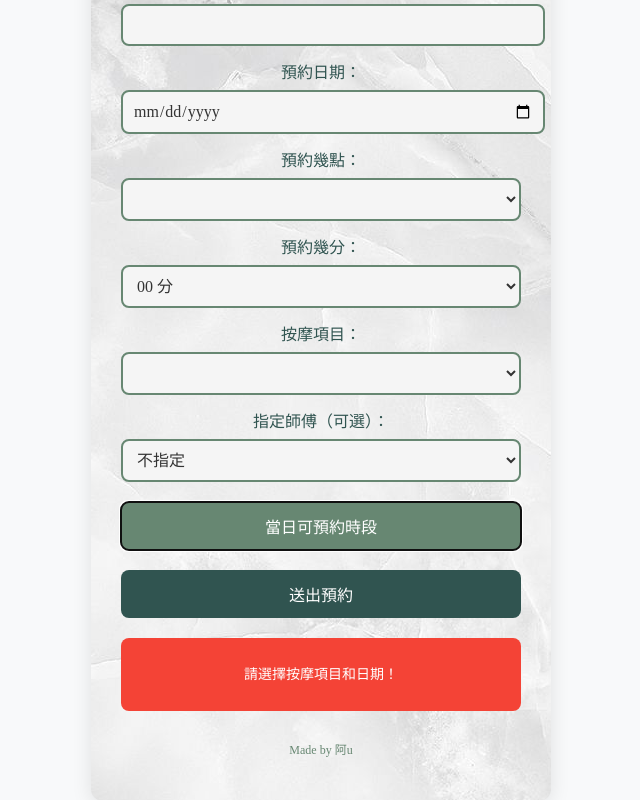
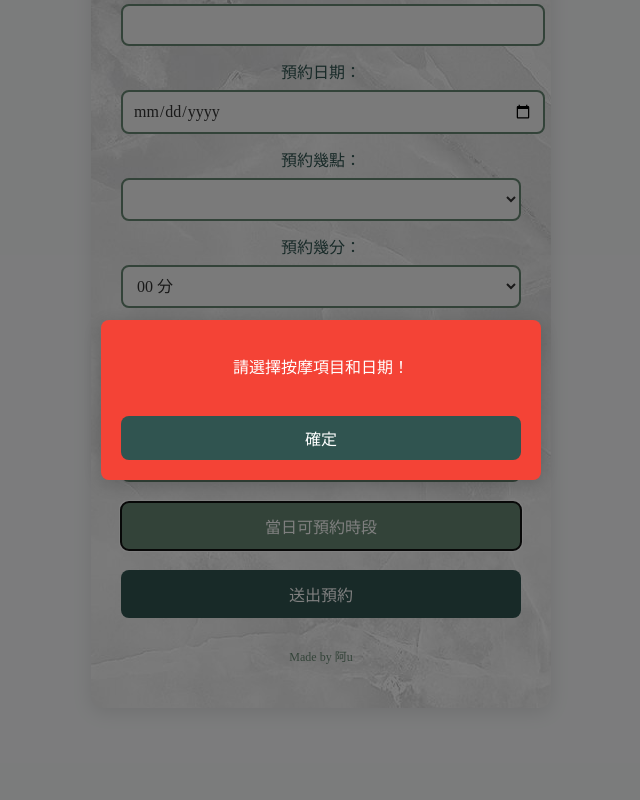
Before and after one commit to Ah-uuu/booking-sometime-0, a Vue app: page / in a window 1280 px wide. Both pictures are taken after a click on the button "當日可預約時段". Shown: the part 309-1109 px from the top of the page, without its empty margins (319-959 px from the left). Built offline with nearby package versions, Linux system fonts and the light colour scheme.

Commit message:
Update BookingForm.vue

```diff
--- a/src/components/BookingForm.vue
+++ b/src/components/BookingForm.vue
@@ -76,9 +76,12 @@
       <button type="submit">送出預約</button>
     </form>
 
-    <!-- 回應訊息 -->
-    <div v-if="message" class="message" :class="{ 'success-message': message.success, 'error-message': !message.success }">
-      <p>{{ message.text }}</p>
+    <!-- 彈出視窗 -->
+    <div v-if="showModal" class="modal-overlay">
+      <div class="modal-content" :class="{ 'success-modal': message.success, 'error-modal': !message.success }">
+        <p>{{ message.text }}</p>
+        <button @click="closeModal" class="modal-button">確定</button>
+      </div>
     </div>
 
     <!-- 版權標示 -->
@@ -103,6 +106,7 @@ export default {
         appointmentMinutes: '00',
       },
       message: null,
+      showModal: false, // 控制彈出視窗的顯示
       serviceDurations: {
         '半身按摩_30': 30,
         '半身按摩_60': 60,
@@ -230,10 +234,11 @@ export default {
       try {
         if (!this.formData.service || !this.formData.appointmentDate) {
           this.message = { success: false, text: '請選擇按摩項目和日期！' };
-          setTimeout(() => this.message = null, 5000);
+          this.showModal = true; // 顯示彈出視窗
           return;
         }
         this.message = { success: false, text: '排查進行中 過程需要數秒 請稍等片刻...' };
+        this.showModal = true; // 顯示彈出視窗
 
         const response = await axios.get(`https://booking-k1q8.onrender.com/available-times?service=${this.formData.service}&date=${this.formData.appointmentDate}`);
         if (response.data.success) {
@@ -256,8 +261,6 @@ export default {
           success: false,
           text: error.response?.data?.message || '查詢可用時段失敗，請稍後再試！',
         };
-      } finally {
-        setTimeout(() => this.message = null, 5000);
       }
     },
     async submitForm() {
@@ -298,8 +301,9 @@ export default {
 
           this.message = {
             success: true,
-            text: `預約成功！預約時間：\n${timeSegments.join('\n')}`,
+            text: `預約成功！預約時間：\n${timeSegments.join('\n')}\n(提醒您!!可截圖此畫面以免忘記預約的時段)`,
           };
+          this.showModal = true; // 顯示彈出視窗
 
           this.formData.name = '';
           this.formData.phone = '';
@@ -308,10 +312,6 @@ export default {
           this.formData.appointmentDate = '';
           this.formData.appointmentHour = '';
           this.formData.appointmentMinutes = '00';
-
-          setTimeout(() => {
-            this.message = null;
-          }, 5000);
         }
       } catch (error) {
         console.error('提交預約時發生錯誤：', error);
@@ -323,10 +323,12 @@ export default {
             ? errorMessage
             : `${errorMessage}\n${error.response?.data?.nextAvailableTime ? `目前最快可預約時段：${error.response.data.nextAvailableTime}` : ''}`,
         };
-        setTimeout(() => {
-          this.message = null;
-        }, 5000);
+        this.showModal = true; // 顯示彈出視窗
       }
+    },
+    closeModal() {
+      this.showModal = false; // 關閉彈出視窗
+      this.message = null; // 清空訊息
     },
   },
 };
@@ -431,25 +433,58 @@ button:hover {
   background: #74917C; /* 稍微變亮 */
 }
 
-/* 訊息提示 */
-.message {
-  margin-top: 20px;
-  padding: 12px;
+/* 彈出視窗樣式 */
+.modal-overlay {
+  position: fixed;
+  top: 0;
+  left: 0;
+  width: 100%;
+  height: 100%;
+  background: rgba(0, 0, 0, 0.5); /* 半透明背景 */
+  display: flex;
+  justify-content: center;
+  align-items: center;
+  z-index: 1000;
+}
+
+.modal-content {
+  max-width: 90%;
+  width: 400px;
+  padding: 20px;
   border-radius: 8px;
   text-align: center;
-  font-size: 14px;
+  font-family: 'Noto Serif TC', serif;
+  font-size: 16px;
   white-space: pre-line;
-  font-family: 'Noto Serif TC', serif; /* 應用字體 */
+  box-shadow: 0 4px 20px rgba(0, 0, 0, 0.2);
 }
 
-.success-message {
+.success-modal {
   background-color: #678772; /* 柔和青綠色 */
   color: #FFFFFF;
 }
 
-.error-message {
+.error-modal {
   background-color: #F44336; /* 柔和紅色 */
   color: #FFFFFF;
+}
+
+.modal-button {
+  margin-top: 20px;
+  padding: 10px 20px;
+  background: #305450; /* 深青綠色 */
+  color: #FFFFFF;
+  border: none;
+  border-radius: 8px;
+  font-size: 16px;
+  font-weight: 500;
+  cursor: pointer;
+  transition: background-color 0.3s ease;
+  font-family: 'Noto Serif TC', serif;
+}
+
+.modal-button:hover {
+  background: #3E6A66; /* 稍微變亮 */
 }
 
 /* 版權標示 */
```
